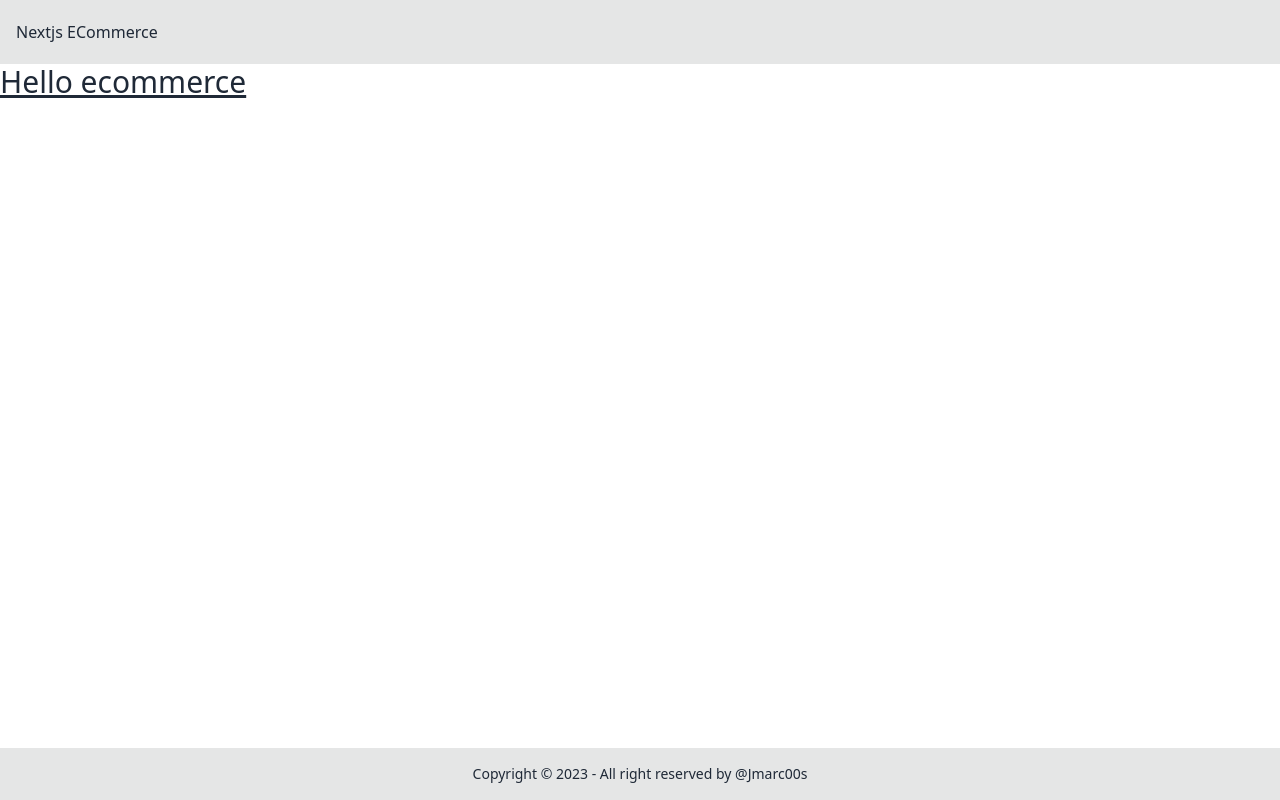
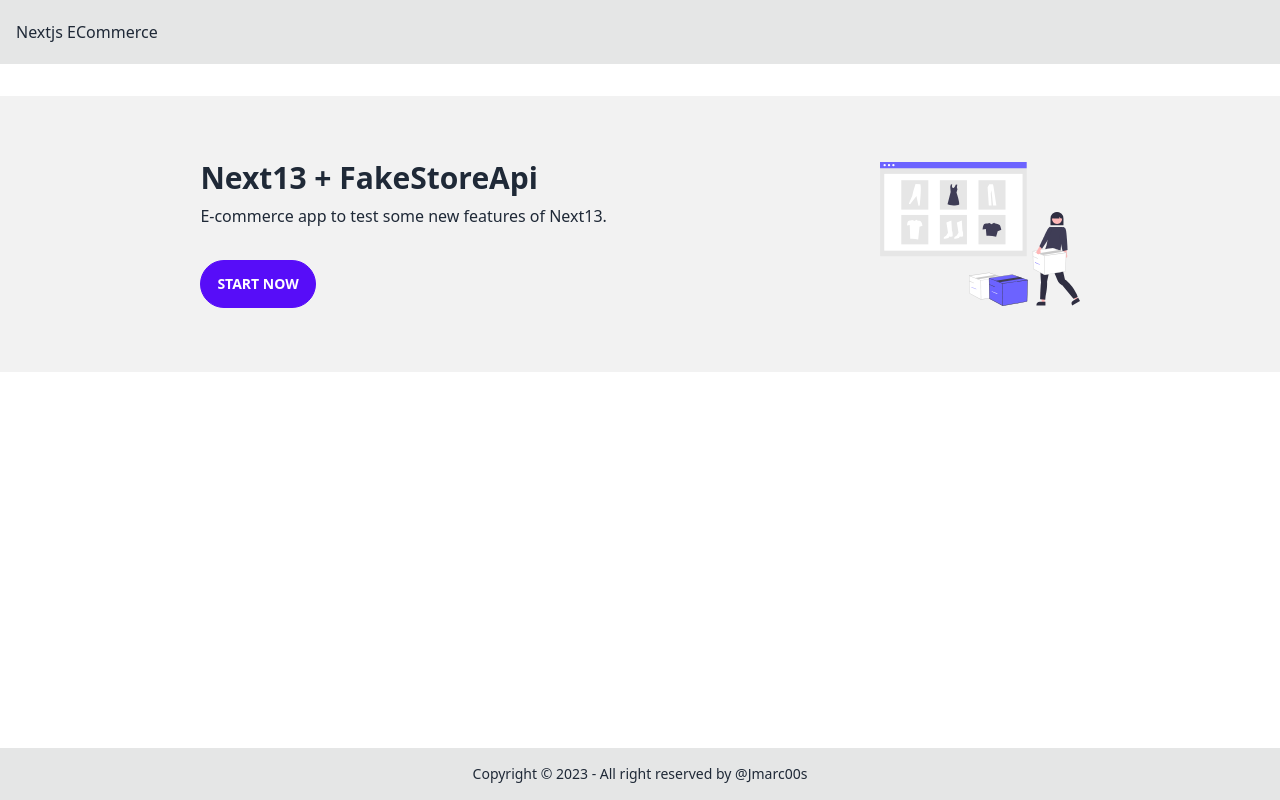
Before and after one commit to jmarc00s/nextjs-ecommerce, a Next.js app: page / in a window 1280 px wide. Built offline with nearby package versions, Linux system fonts and the light colour scheme.

Commit message:
Improve folder structure

```diff
--- a/src/app/layout.tsx
+++ b/src/app/layout.tsx
@@ -1,6 +1,5 @@
-import { Content } from "@/components/Content";
-import { Footer } from "@/components/Footer";
-import { Navbar } from "@/components/Navbar";
+import { Footer, Navbar, Content } from "@/components/Layout";
+
 import "./globals.css";
 
 export default function RootLayout({
--- a/src/app/page.tsx
+++ b/src/app/page.tsx
@@ -1,9 +1,9 @@
+import { HomeBanner } from "@/components/pages/Home";
+
 export default function Home() {
   return (
-    <main>
-      <h1 className="text-3xl underline" style={{ height: "240rem " }}>
-        Hello ecommerce
-      </h1>
+    <main className="flex flex-col">
+      <HomeBanner />
     </main>
   );
 }
--- a/src/components/Content/index.tsx
+++ b/src/components/Layout/Content/index.tsx
@@ -6,6 +6,8 @@ type ContentProps = {
 
 export const Content = ({ children }: ContentProps) => {
   return (
-    <main className="h-[calc(100vh-64px-52px)] overflow-auto">{children}</main>
+    <main className="h-[calc(100vh-64px-52px)] overflow-auto container mx-auto py-8">
+      {children}
+    </main>
   );
 };
--- /dev/null
+++ b/src/components/Layout/index.ts
@@ -0,0 +1,3 @@
+export { Navbar } from "./Navbar";
+export { Footer } from "./Footer";
+export { Content } from "./Content";
--- a/src/components/Button/index.tsx
+++ b/src/components/Ui/Button/index.tsx
@@ -19,16 +19,23 @@ const btnStyles = cva(["btn"], {
 });
 
 export type ButtonProps = ButtonHTMLAttributes<HTMLButtonElement> &
-  VariantProps<typeof btnStyles>;
-
+  VariantProps<typeof btnStyles> & {
+    rounded?: boolean;
+  };
 export const Button = ({
   children,
   variant,
   size,
   className,
+  rounded = false,
   ...rest
 }: ButtonProps) => (
-  <button className={`${btnStyles({ variant, size })} ${className}`} {...rest}>
+  <button
+    className={`${btnStyles({ variant, size })} ${className} ${
+      rounded && "rounded-full"
+    }`}
+    {...rest}
+  >
     {children}
   </button>
 );
--- /dev/null
+++ b/src/components/Ui/index.ts
@@ -0,0 +1 @@
+export { Button } from "./Button";
```
Also changed, not shown: public/images/web-shopping.svg (added), src/components/Layout/Footer/index.tsx (renamed from src/components/Footer/index.tsx), src/components/Layout/Navbar/index.tsx (renamed from src/components/Navbar/index.tsx).
